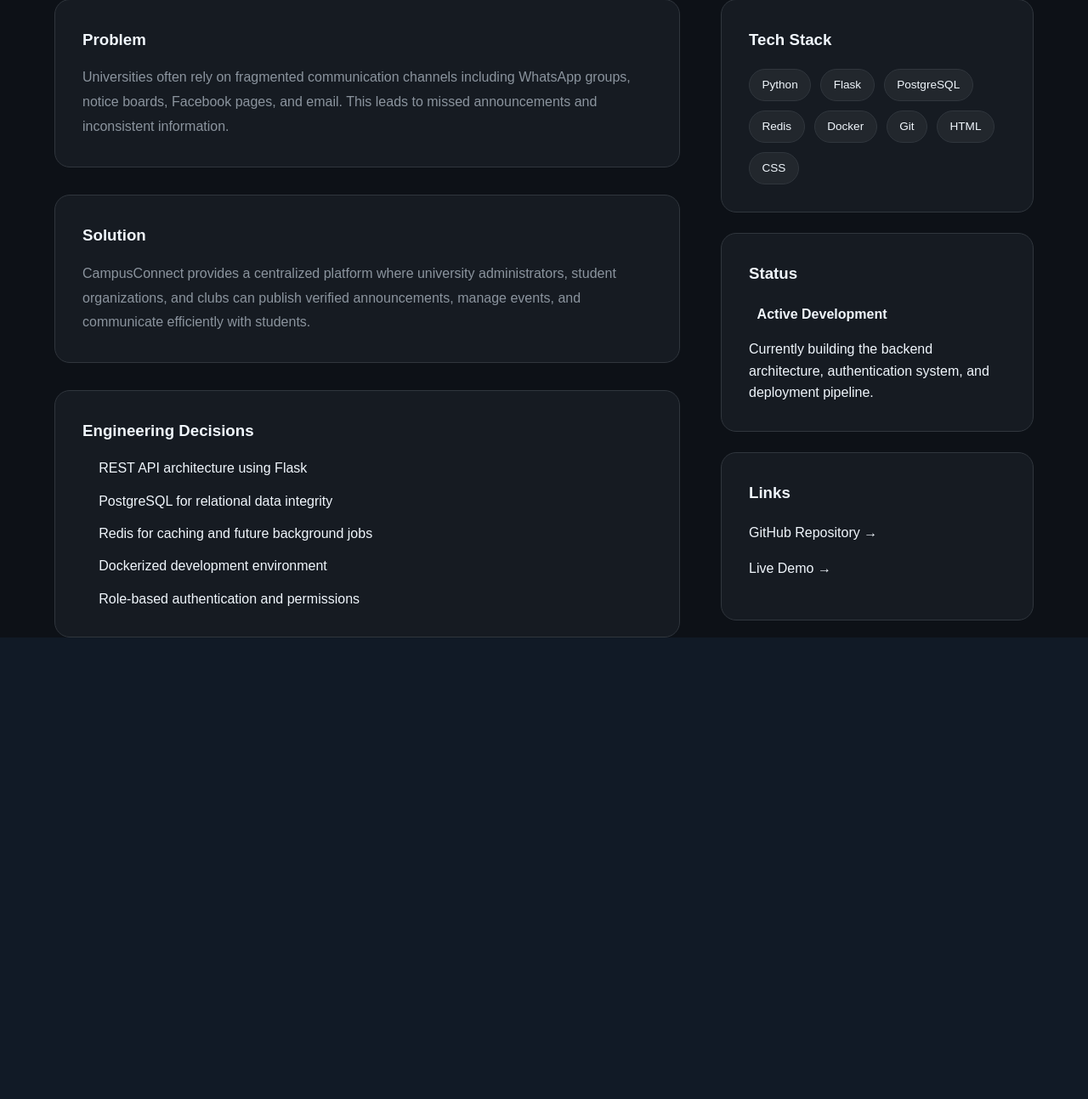
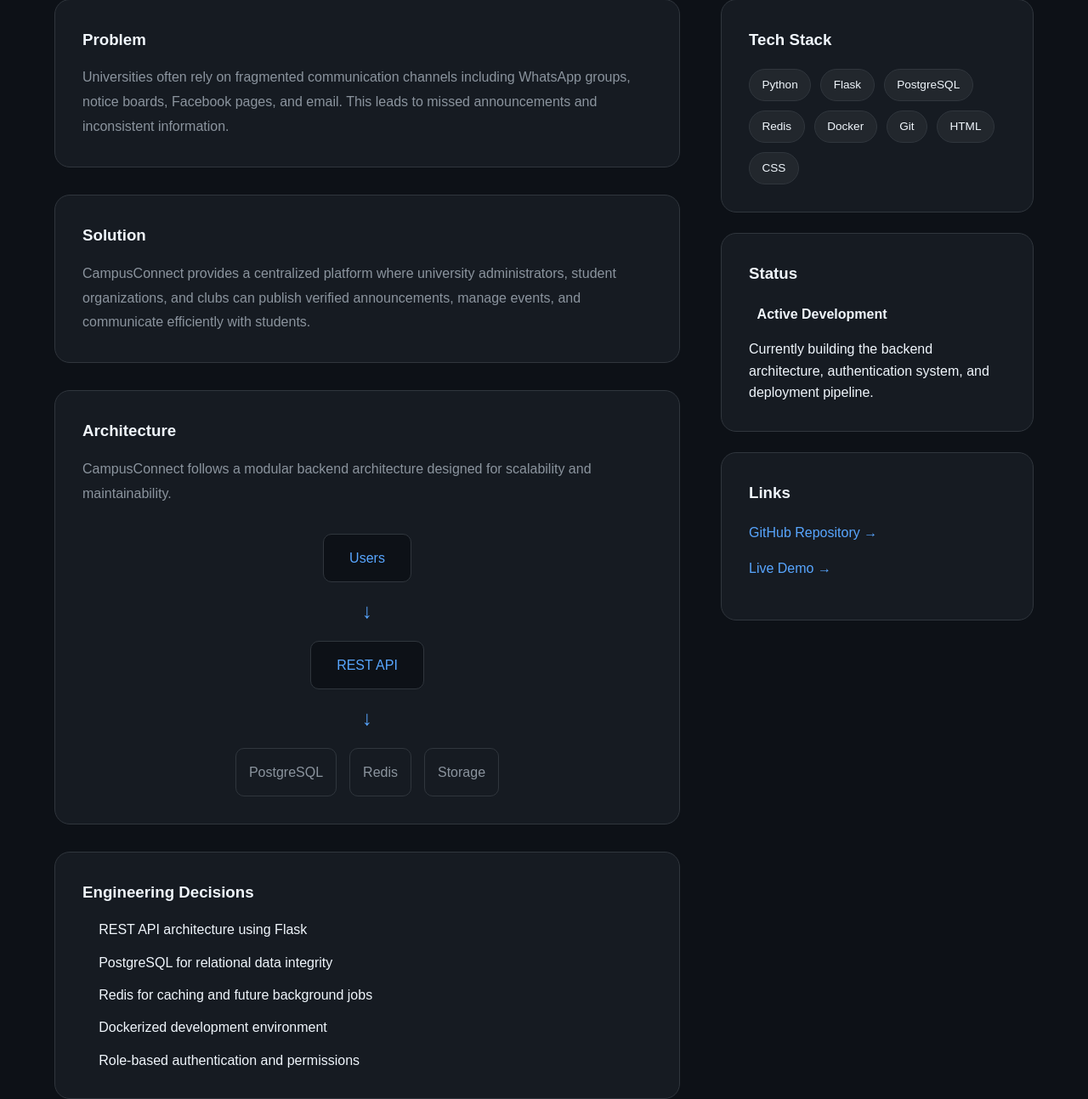
Before and after one commit to yewoSidira/software-engineering-portfolio, a Flask app: page / in a window 1280 px wide. Shown: the part 1793-3086 px from the top of the page at 85% size. Before the commit the page ends 2543 px from the top, so only its background shows below. Run offline with Flask 3, Linux system fonts and the light colour scheme.

Commit message:
feat: add CampusConnect architecture case study

```diff
--- a/static/css/style.css
+++ b/static/css/style.css
@@ -793,7 +793,7 @@ transform:translateY(-10px);
 
     display:block;
 
-    color:var(--accent);
+    color:var(--primary);
 
     text-decoration:none;
 
--- a/templates/index.html
+++ b/templates/index.html
@@ -299,6 +299,59 @@ Infrastructure
                 </div>
 
                 <div class="case-block">
+
+<h3>
+Architecture
+</h3>
+
+
+<p>
+CampusConnect follows a modular backend architecture
+designed for scalability and maintainability.
+</p>
+
+
+<div class="architecture">
+
+<div>
+Users
+</div>
+
+<span>↓</span>
+
+<div>
+REST API
+</div>
+
+<span>↓</span>
+
+
+<div class="architecture-row">
+
+<div>
+PostgreSQL
+</div>
+
+
+<div>
+Redis
+</div>
+
+
+<div>
+Storage
+</div>
+
+
+</div>
+
+
+</div>
+
+
+</div>
+
+                <div class="case-block">
                     <h3>Engineering Decisions</h3>
 
                     <ul class="decision-list">
```
